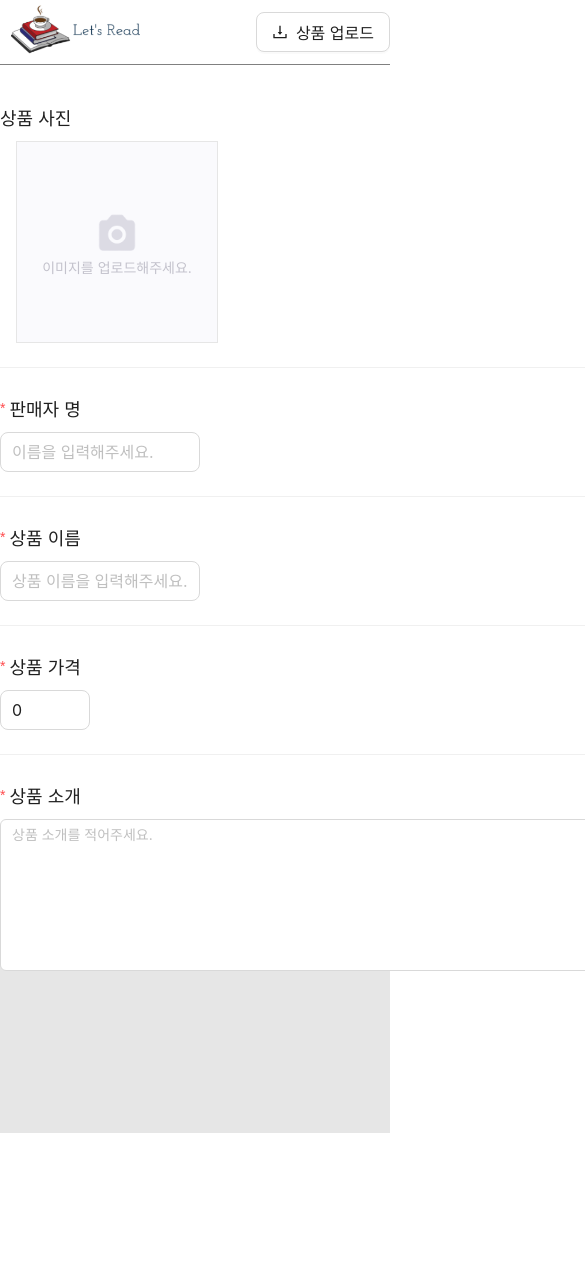
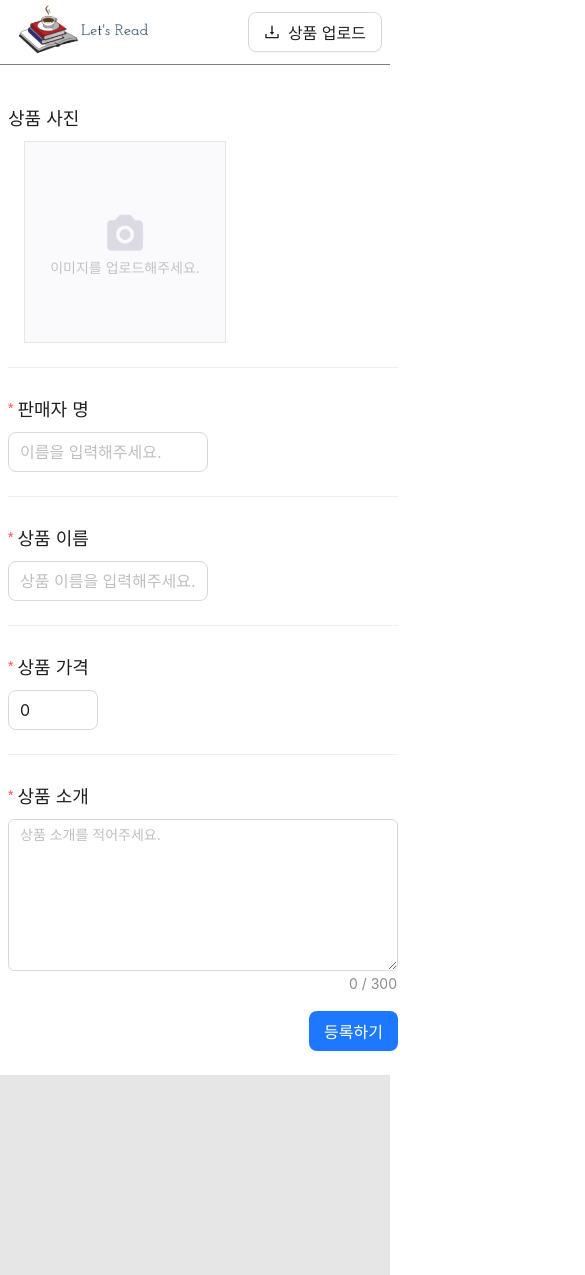
Before and after one commit to peteryu24/hallym_market, a React (Create React App) app: page /upload in a window 390 px wide. Shown: the top 1275 px of the page, 585 px wide, since content can reach past the window. Before the commit the page ends 1133 px from the top, so only its background shows below. Built offline with nearby package versions, Linux system fonts and the light colour scheme.

Commit message:
반응형 웹 적용

```diff
--- a/public/index.html
+++ b/public/index.html
@@ -24,7 +24,7 @@
       work correctly both with client-side routing and a non-root public URL.
       Learn how to configure a non-root public URL by running `npm run build`.
     -->
-    <title>React App</title>
+    <title>한림 마켓</title>
   </head>
   <body>
     <noscript>You need to enable JavaScript to run this app.</noscript>
--- a/src/App.css
+++ b/src/App.css
@@ -32,8 +32,9 @@ body,
 }
 
 #body {
-  height: 100vh;
-  width: 1024px;
+  min-height: 100vh;
+  max-width: 1024px;
+  width: 100%;
   margin: 0 auto;
   padding-bottom: 24px;
 }
@@ -42,3 +43,18 @@ body,
   height: 200px;
   background-color: rgb(230, 230, 230);
 }
+
+@media screen and (max-width: 400px) {
+  .product-card {
+    width: 160px !important;
+  }
+  #header {
+    padding: 0 8px;
+  }
+  #body {
+    padding: 0 8px;
+  }
+  .ant-carousel {
+    margin: 0 -8px;
+  }
+}
--- a/src/main/index.css
+++ b/src/main/index.css
@@ -4,13 +4,13 @@ body {
 }
 
 #banner {
-  height: 300px;
+  max-height: 300px;
   background-color: yellow;
 }
 
 #banner > img {
   width: 100%;
-  height: 300px;
+  max-height: 300px;
 }
 
 #body > h1 {
--- a/src/product/index.css
+++ b/src/product/index.css
@@ -1,12 +1,14 @@
 #image-box {
-  height: 300px;
+  max-height: 300px;
   display: flex;
   align-items: center;
   justify-content: center;
 }
 
 #image-box > img {
-  height: 100%;
+  width: 100%;
+  max-height: 300px;
+  object-fit: contain;
 }
 
 #profile-box {
--- a/src/upload/index.js
+++ b/src/upload/index.js
@@ -118,7 +118,7 @@ function UploadPage() {
         </Form.Item>
         <Form.Item>
           <Button id="submit-button" size="large" htmlType="submit">
-            문제 등록하기
+            등록하기
           </Button>
         </Form.Item>
       </Form>
```
